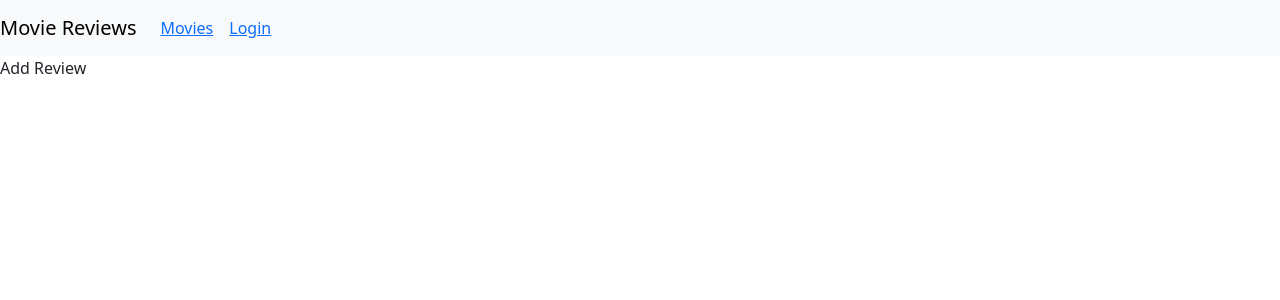
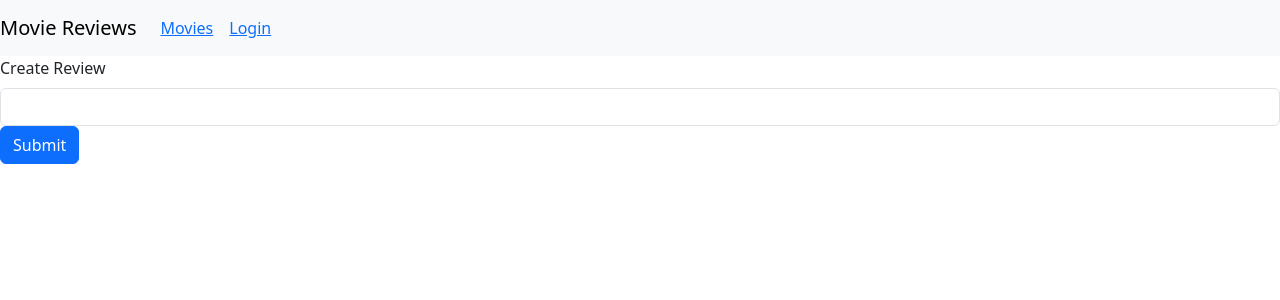
Before and after one commit to ctd1077/Movie_Review_App_MERN, a React (Create React App) app in the folder frontend/: page /movies/1/review in a window 1280 px wide. Shown: the top 300 px of the page. Built offline with nearby package versions, Linux system fonts and the light colour scheme.

Commit message:
Updates to add-review / Not working

```diff
--- a/frontend/src/components/add-review.js
+++ b/frontend/src/components/add-review.js
@@ -1,9 +1,78 @@
-import React from "react"
+import React, { useState } from "react"
+import MovieDataService from "../services/movies"
+import { Link } from "react-router-dom"
+import Form from 'react-bootstrap/Form'
+import Button from "react-bootstrap/esm/Button"
 
-function AddReview() {
-    return (
-        <div className="App">
-            Add Review
+const AddReview = props => {
+
+    let editing = false
+    let initialReviewState = ""
+
+    if(props.location.state && props.location.state.currentReview){
+        editing = true
+        initialReviewState = props.location.state.currentReview.review
+    }
+
+    const [review, setReview] = useState(initialReviewState)
+    const [submitted, setSubitted] = useState(false)
+
+    const onChangeReview = e => {
+        const review = e.target.value
+        setReview(review);
+    }
+
+    const saveReview = () => {
+        var data = {
+            review: review,
+            name: props.user.name,
+            user_id: props.user.id,
+            movie_id: props.match.params.id // This will get the movie id directly from the url
+        }
+
+        if(editing){
+            // get existing review id
+            data.review_id = props.location.state.currentReview._id
+            MovieDataService.updateReview(data).then(response =>{
+                setSubitted(true);
+                console.log(response.data)
+            }).catch(e =>{
+                console.log(e)
+            })
+        }
+        else{
+            MovieDataService.onChangeReview(data).then(response => {
+                setSubitted(true)
+            }).catch(e => {
+                console.log(e);
+            })
+        }
+    }
+
+    return(
+        <div>
+            {submitted ? (
+                <div>
+                    <h4>Review submitted successfully</h4>
+                    <Link to={"/movies/" + props.match.params.id}>
+                        Back to Movie
+                    </Link>
+                </div>
+            ):(
+                <Form>
+                    <Form.Group>
+                        <Form.Label>{editing ? "Edit" : "Create"} Review</Form.Label>
+                        <Form.Control
+                        type="text"
+                        required
+                        value={review}
+                        onChange={onChangeReview}/>
+                    </Form.Group>
+                    <Button variant="primary" onClick={saveReview}>
+                        Submit
+                    </Button>
+                </Form>
+            )}
         </div>
     )
 }
--- a/frontend/src/components/login.js
+++ b/frontend/src/components/login.js
@@ -1,8 +1,6 @@
 import React, {useState} from "react";
 import Form from 'react-bootstrap/Form';
-
 import Button from "react-bootstrap/esm/Button";
-// or this oneimport Button from "react-bootstrap/Button";
 
 const Login = props => {
 
--- a/frontend/src/services/movies.js
+++ b/frontend/src/services/movies.js
@@ -24,4 +24,7 @@
         return axios.get("http://localhost:5000/api/vi/movies/ratings")
     }
 }
-export default new MovieDataService();
+
+const movieDataServiceInstance = new MovieDataService();
+
+export default movieDataServiceInstance;
```
